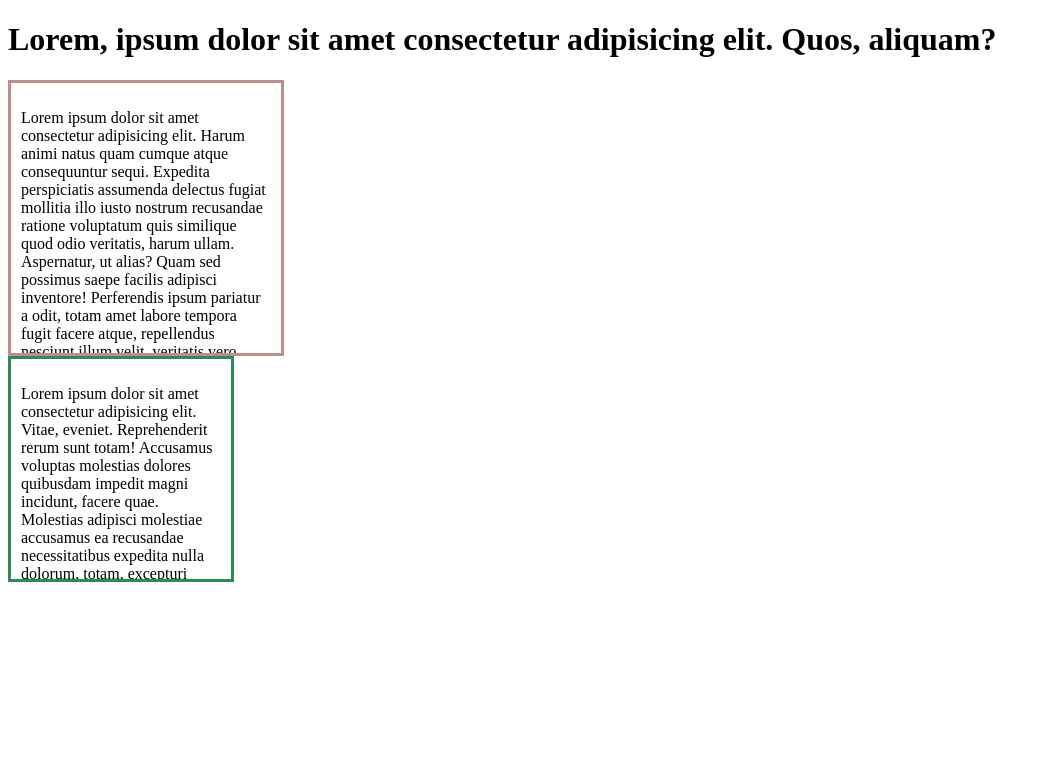
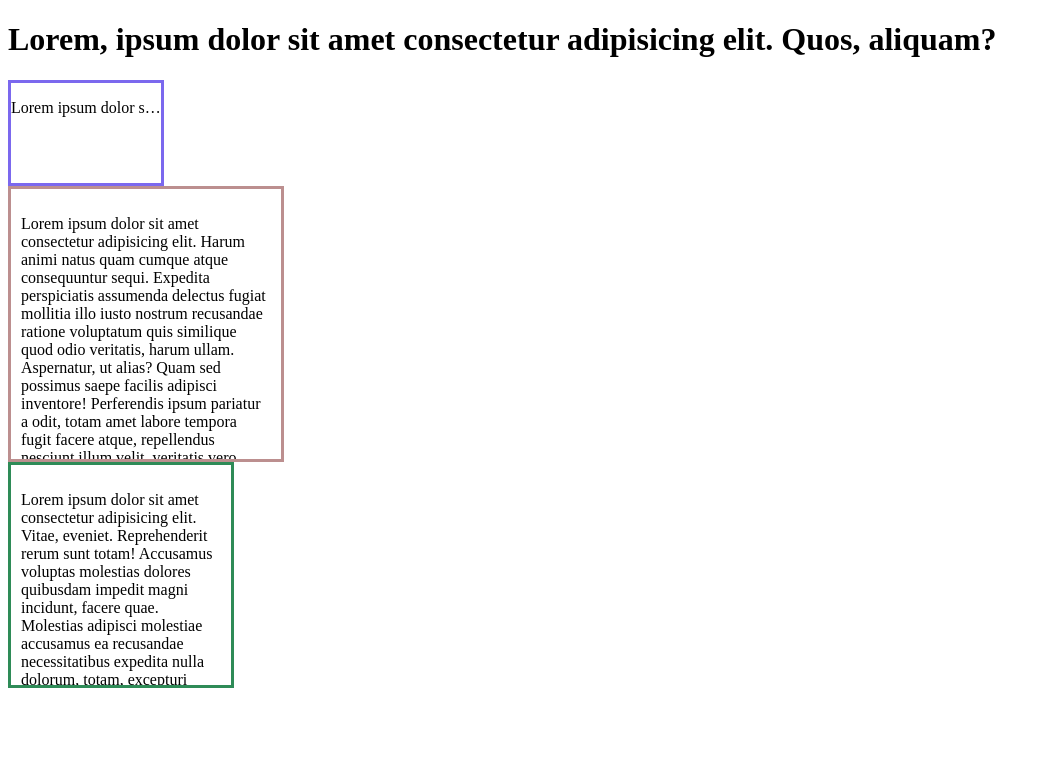
Before and after one commit to NN-shanta/Module-07, a plain HTML site: page Overflow.html in a window 1280 px wide. Shown: the whole page, without its empty margins (0-1050 px from the left). Drawn offline with Linux system fonts and the light colour scheme.

Commit message:
overflow ellips

```diff
--- a/Overflow.html
+++ b/Overflow.html
@@ -12,6 +12,9 @@
       <h1>
         Lorem, ipsum dolor sit amet consectetur adipisicing elit. Quos, aliquam?
       </h1>
+    </div>
+    <div class="ellips">
+      <p class="white-space" title="Lorem ipsum dolor sit amet consectetur adipisicing elit. Beatae, eveniet?">Lorem ipsum dolor sit amet consectetur adipisicing elit. Beatae, eveniet?</p>
     </div>
     <div class="box2" id="box-color2">
       <p>
--- a/styles/Overflow.css
+++ b/styles/Overflow.css
@@ -1,5 +1,12 @@
-.box1{
-
+.ellips{
+    height: 100px;
+    width: 150px;
+    border: 3px solid mediumslateblue;
+}
+.white-space{
+    white-space: nowrap;
+    overflow: hidden;
+    text-overflow: ellipsis;
 }
 
 .box2{
```
